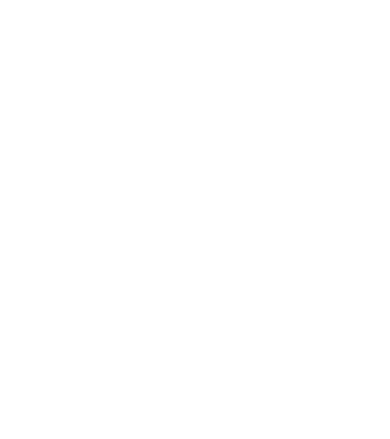
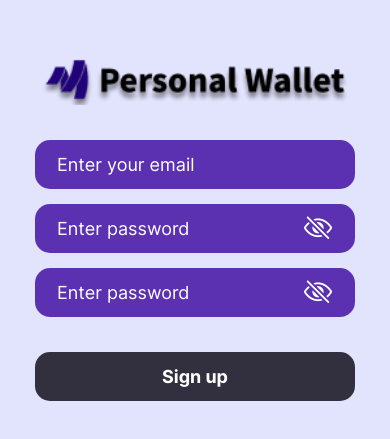
Before and after one commit to thylnk/personal_wallet_app, a React Native app: screen / in a window 390 px wide. Shown: the part 193-632 px from the top of the page. Built offline with nearby package versions, Linux system fonts and the light colour scheme.

Commit message:
feat(PW-12): Sign up screen

```diff
--- a/App.js
+++ b/App.js
@@ -1,10 +1,10 @@
-import * as Font from 'expo-font';
 import React, { useState } from 'react';
 import { StatusBar } from 'expo-status-bar';
 import { StyleSheet, Text, View } from 'react-native';
-import LoginScreen from '~screens/LoginScreen';
+import AppLoading from 'expo-app-loading';
 import useFonts from '~shared/hook/useFonts';
-import AppLoading from 'expo-app-loading';
+import SignUpScreen from '~screens/Login/SignUpScreen';
+import { colors } from '~shared/config/colors';
 
 export default function App() {
 
@@ -16,13 +16,17 @@
 
   if (!isReady) {
     return (
-      <AppLoading />
+      <AppLoading
+        startAsync={loadFonts}
+        onFinish={() => SetIsReady(true)}
+        onError={() => { }}
+      />
     );
   }
 
   return (
     <View style={styles.container}>
-      <LoginScreen />
+      <SignUpScreen />
       <StatusBar style="auto" />
     </View>
   );
@@ -31,7 +35,7 @@
 const styles = StyleSheet.create({
   container: {
     flex: 1,
-    backgroundColor: '#fff',
+    backgroundColor: colors.gray,
     alignItems: 'center',
     justifyContent: 'center',
   },
--- /dev/null
+++ b/src/components/atoms/Button.js
@@ -0,0 +1,50 @@
+import PropTypes from 'prop-types';
+import { StyleSheet, Text, TouchableOpacity } from 'react-native';
+import { colors } from '~shared/config/colors';
+import { FONT_BOLD } from '~shared/config/fontFamily';
+
+const Button = (props) => {
+  const { value, onChange, icon, isIcon } = props;
+
+  return (
+    // <View>
+    <TouchableOpacity style={styles.container}>
+      <Text style={styles.text}>{value}</Text>
+    </TouchableOpacity>
+
+  );
+};
+
+const styles = StyleSheet.create({
+  container: {
+    display: 'flex',
+    flexDirection: 'row',
+    justifyContent: 'space-evenly',
+    alignItems: 'center',
+    backgroundColor: colors.lightDark,
+    marginTop: 35,
+    borderRadius: 15,
+  },
+  text: {
+    color: colors.white,
+    fontSize: 18,
+    paddingVertical: 14,
+    paddingHorizontal: 22,
+    color: colors.white,
+    textAlign: 'center',
+    ...FONT_BOLD,
+  },
+  icon: {
+    paddingRight: 22,
+  }
+});
+
+Button.propTypes = {
+  value: PropTypes.string.isRequired
+};
+
+Button.defaultProps = {
+  value: 'Button'
+};
+
+export default Button;
--- a/src/components/atoms/InputPrimary.js
+++ b/src/components/atoms/InputPrimary.js
@@ -1,24 +1,29 @@
 import PropTypes from 'prop-types';
 import { StyleSheet, TextInput, View } from 'react-native';
 import { colors } from '~shared/config/colors';
-import { FONT_BOLD, FONT_MEDIUM, FONT_REGULAR } from '~shared/config/fontFamily';
+import { FONT_REGULAR } from '~shared/config/fontFamily';
 
 const InputPrimary = (props) => {
-
-  const { placeholder, secureTextEntry, value, onChange, icon } = props
+  const { placeholder, secureTextEntry, value, onChange, icon, isIcon } = props;
 
   return (
     <View style={styles.container}>
-      <TextInput style={styles.text} placeholder={placeholder} placeholderTextColor={colors.white} secureTextEntry={secureTextEntry}></TextInput>
-      {/* {icon} */}
+      <TextInput
+        style={[styles.text, isIcon ? { width: '80%' } : { width: '100%' }]}
+        placeholder={placeholder}
+        placeholderTextColor={colors.white}
+        secureTextEntry={secureTextEntry}></TextInput>
+      <View style={styles.icon}>{icon}</View>
     </View>
-  )
-}
+  );
+};
 
 const styles = StyleSheet.create({
   container: {
     display: 'flex',
-    // width: 350,
+    flexDirection: 'row',
+    justifyContent: 'space-between',
+    alignItems: 'center',
     backgroundColor: colors.secondaryColor,
     marginTop: 15,
     borderRadius: 15,
@@ -28,18 +33,21 @@
     paddingVertical: 14,
     paddingHorizontal: 22,
     color: colors.white,
-    ...FONT_REGULAR
+    ...FONT_REGULAR,
+  },
+  icon: {
+    paddingRight: 22,
   }
 });
-
 
 InputPrimary.propTypes = {
   placeholder: PropTypes.string,
   secureTextEntry: PropTypes.bool,
-  icon: PropTypes.elementType,
+  icon: PropTypes.node,
   value: PropTypes.string,
   onChange: PropTypes.func.isRequired,
-}
+  isIcon: PropTypes.bool,
+};
 
 InputPrimary.defaultProps = {
   placeholder: '',
@@ -47,6 +55,7 @@
   icon: <></>,
   value: '',
   onChange: () => { },
+  isIcon: false
 };
 
 export default InputPrimary;
--- /dev/null
+++ b/src/screens/Login/SignUpScreen.js
@@ -0,0 +1,43 @@
+import { Image, StyleSheet, View } from 'react-native'
+import Logo from 'assets/images/icon_horizontal.png'
+import InputPrimary from '~components/atoms/InputPrimary'
+import { colors } from '~shared/config/colors'
+import Icon from 'react-native-vector-icons/Ionicons'
+import Button from '~components/atoms/Button'
+
+const myIcon = <Icon name="eye-off-outline" size={30} color={colors.white} />
+
+const SignUpScreen = () => {
+  return (
+    <View style={styles.container}>
+      <Image source={Logo} style={styles.image} />
+      <InputPrimary placeholder="Enter your email" />
+      <InputPrimary
+        placeholder="Enter password"
+        secureTextEntry={true}
+        icon={myIcon}
+        isIcon={true}
+      />
+      <InputPrimary
+        placeholder="Enter password"
+        secureTextEntry={true}
+        icon={myIcon}
+        isIcon={true}
+      />
+      <Button value='Sign up' />
+    </View>
+  )
+}
+
+const styles = StyleSheet.create({
+  container: {
+    width: '100%',
+    paddingHorizontal: 35,
+  },
+  image: {
+    width: '100%',
+    marginBottom: 20,
+  },
+})
+
+export default SignUpScreen
--- a/src/screens/LoginScreen.js
+++ /dev/null
@@ -1,31 +0,0 @@
-import { Image, StyleSheet, Text, View } from "react-native"
-import Logo from 'assets/images/icon_horizontal.png';
-import InputPrimary from "~components/atoms/InputPrimary";
-import { colors } from "~shared/config/colors";
-import Icon from 'react-native-vector-icons/Ionicons';
-
-const myIcon = <Icon name="eye-off-outline" size={30} color={colors.primaryColor} />;
-
-const LoginScreen = () => {
-  return (
-    <View style={styles.container}>
-      <Image source={Logo} style={styles.image} />
-      <InputPrimary placeholder="Enter username" />
-      <InputPrimary placeholder="Enter password" secureTextEntry={true} icon={myIcon} />
-      <Text></Text>
-    </View>
-  )
-}
-
-const styles = StyleSheet.create({
-  container: {
-    width: '100%',
-    paddingHorizontal: 35,
-  },
-  image: {
-    width: '100%',
-    marginBottom: 20
-  }
-});
-
-export default LoginScreen
```
Also changed, not shown: .prettierrc.js (deleted), 1 other file (tests, documents, lock files or other folders).
